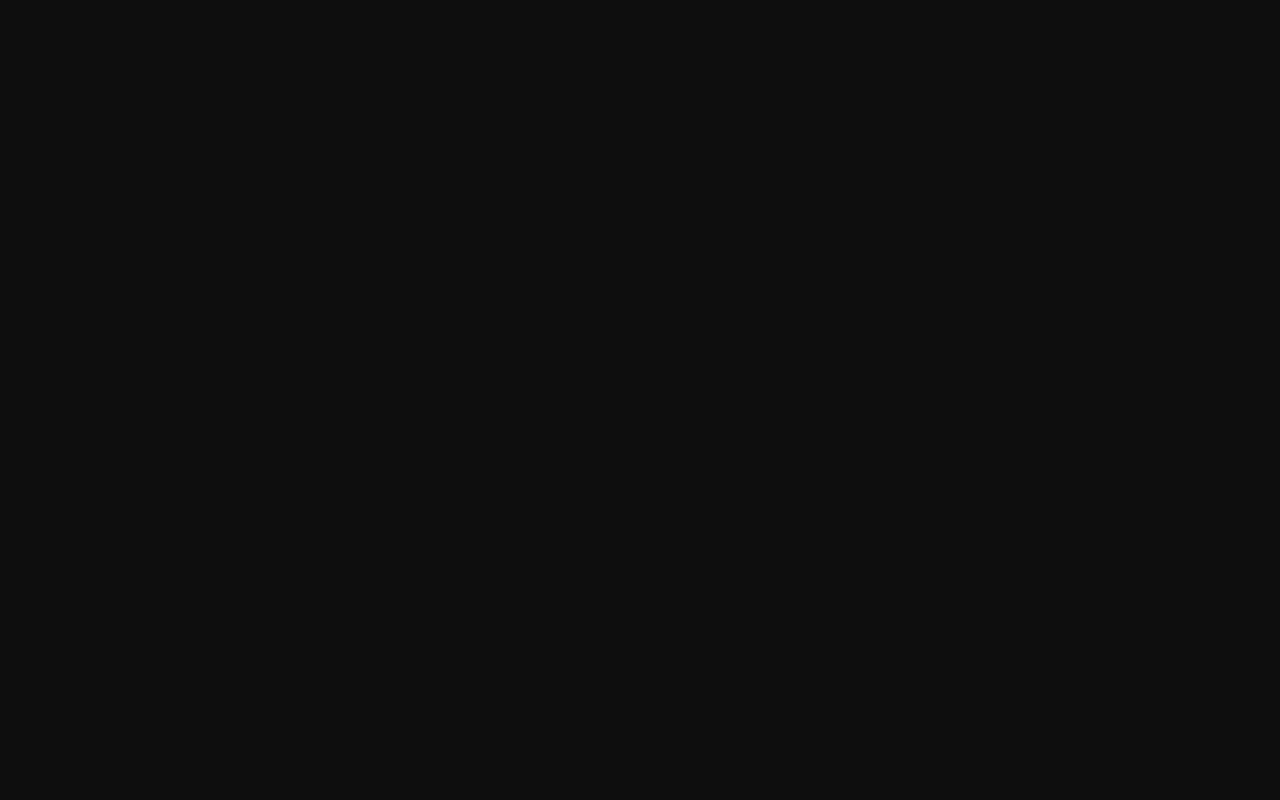
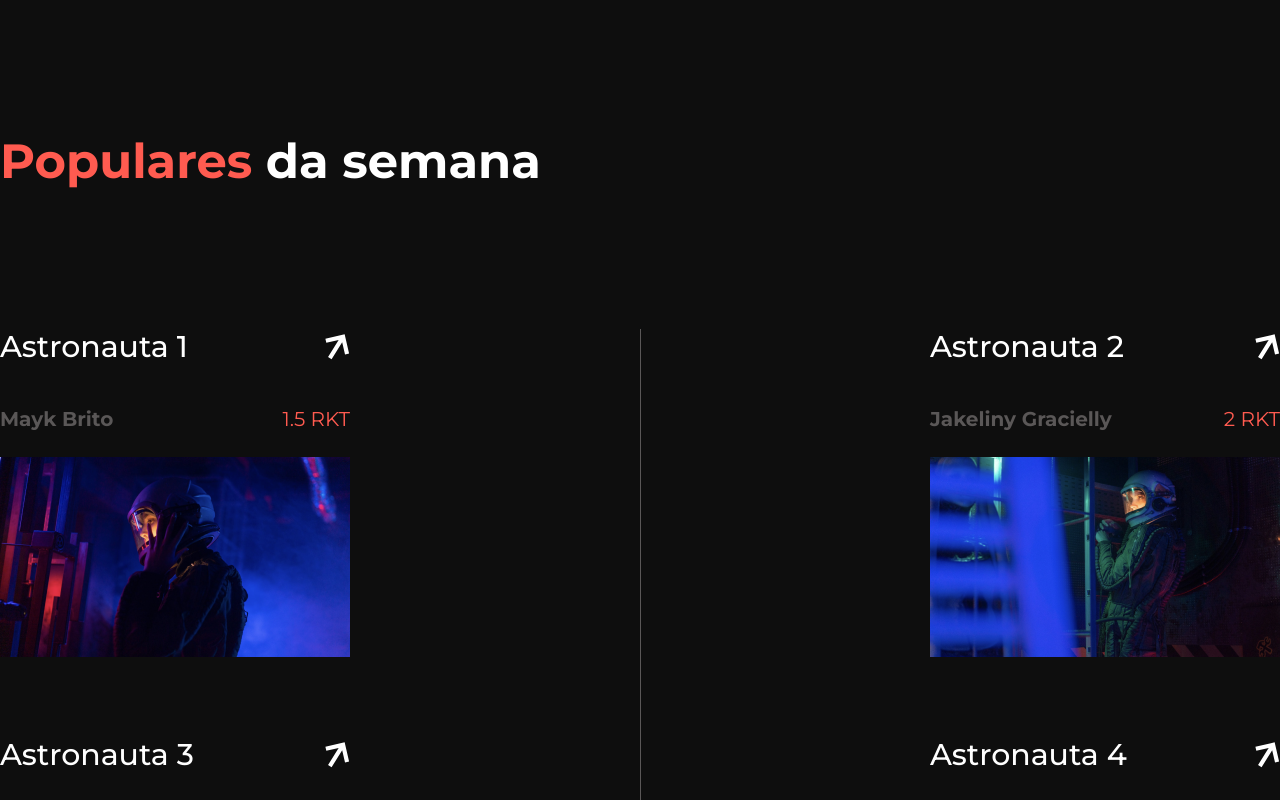
Before and after one commit to Kiicchan/rocket-nfts, a React (Vite) app: page / in a window 1280 px wide. Shown: the part 1500-2300 px from the top of the page. Before the commit the page ends 1493 px from the top, so only its background shows below. Built offline with nearby package versions, Linux system fonts and the light colour scheme.

Commit message:
add week popular section

```diff
--- a/src/App.tsx
+++ b/src/App.tsx
@@ -1,6 +1,7 @@
 import { MainSection } from "./components/MainSection"
 import { Header } from "./components/Header"
 import { Statistics } from "./components/Statistics"
+import { Popular } from "./components/Popular"
 
 function App() {
   return (
@@ -9,6 +10,7 @@ function App() {
       <main>
         <MainSection />
         <Statistics />
+        <Popular />
       </main>
     </div>
   )
--- /dev/null
+++ b/src/components/Card.tsx
@@ -0,0 +1,20 @@
+export interface CardProps {
+    title: string
+    artist: string
+    price: number
+    imgURL: string
+}
+
+export function Card(props: CardProps) {
+    return (
+        <div className="w-fit">
+            <h3 className="flex justify-between text-3xl font-medium mb-10">{props.title}
+                <img src="/assets/icons/arrow-white.svg" alt="white arrow" />
+            </h3>
+            <p className="flex justify-between text-xl text-subtitle font-semibold mb-6">{props.artist}
+                <span className="text-logo font-normal">{props.price} RKT</span>
+            </p>
+            <img src={props.imgURL} alt={props.title} />
+        </div>
+    )
+}
--- /dev/null
+++ b/src/components/Popular.tsx
@@ -0,0 +1,19 @@
+import { Card, CardProps } from "./Card";
+
+const arts: CardProps[] = [
+    { title: "Astronauta 1", artist: "Mayk Brito", price: 1.50, imgURL: "/assets/images/astronauta 1.png" },
+    { title: "Astronauta 2", artist: "Jakeliny Gracielly", price: 2.0, imgURL: "/assets/images/astronauta-2.png" },
+    { title: "Astronauta 3", artist: "João Inácio (Biro)", price: 3.75, imgURL: "/assets/images/astronauta-3.png" },
+    { title: "Astronauta 4", artist: "Tamires Santos", price: 4.30, imgURL: "/assets/images/astronauta-4.png" },
+]
+
+export function Popular() {
+    return (
+        <section className="container mx-auto">
+            <h2 className="text-5xl font-bold my-36"><strong className="text-logo">Populares</strong> da semana</h2>
+            <div className="grid grid-cols-[repeat(2,max-content)] place-content-between gap-y-20 bg-gradient-to-t from-subtitle to-subtitle bg-center bg-[length:1px_100%] bg-no-repeat">
+                {arts.map(artProps => <Card {...artProps} />)}
+            </div>
+        </section>
+    )
+}
```
